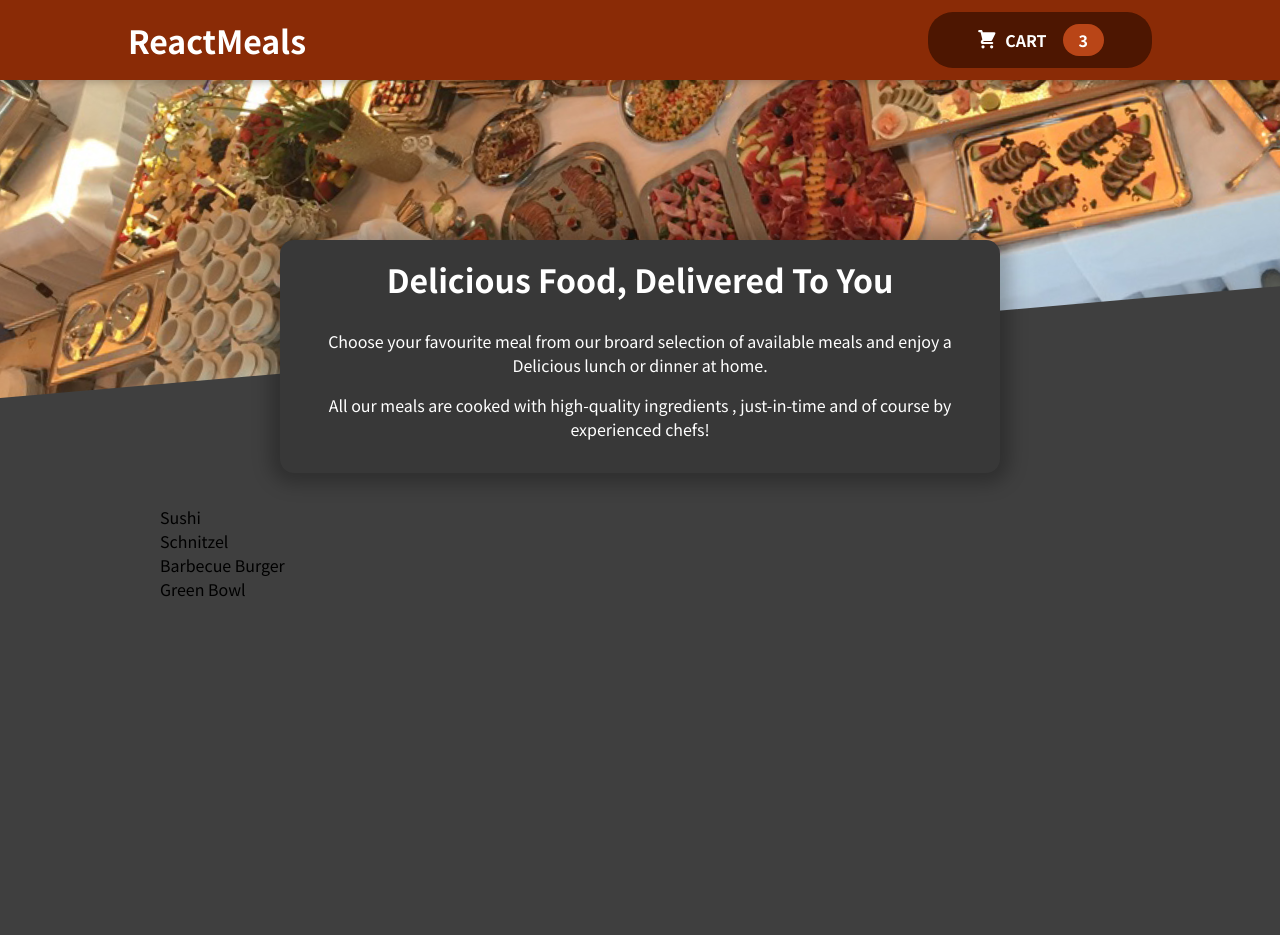
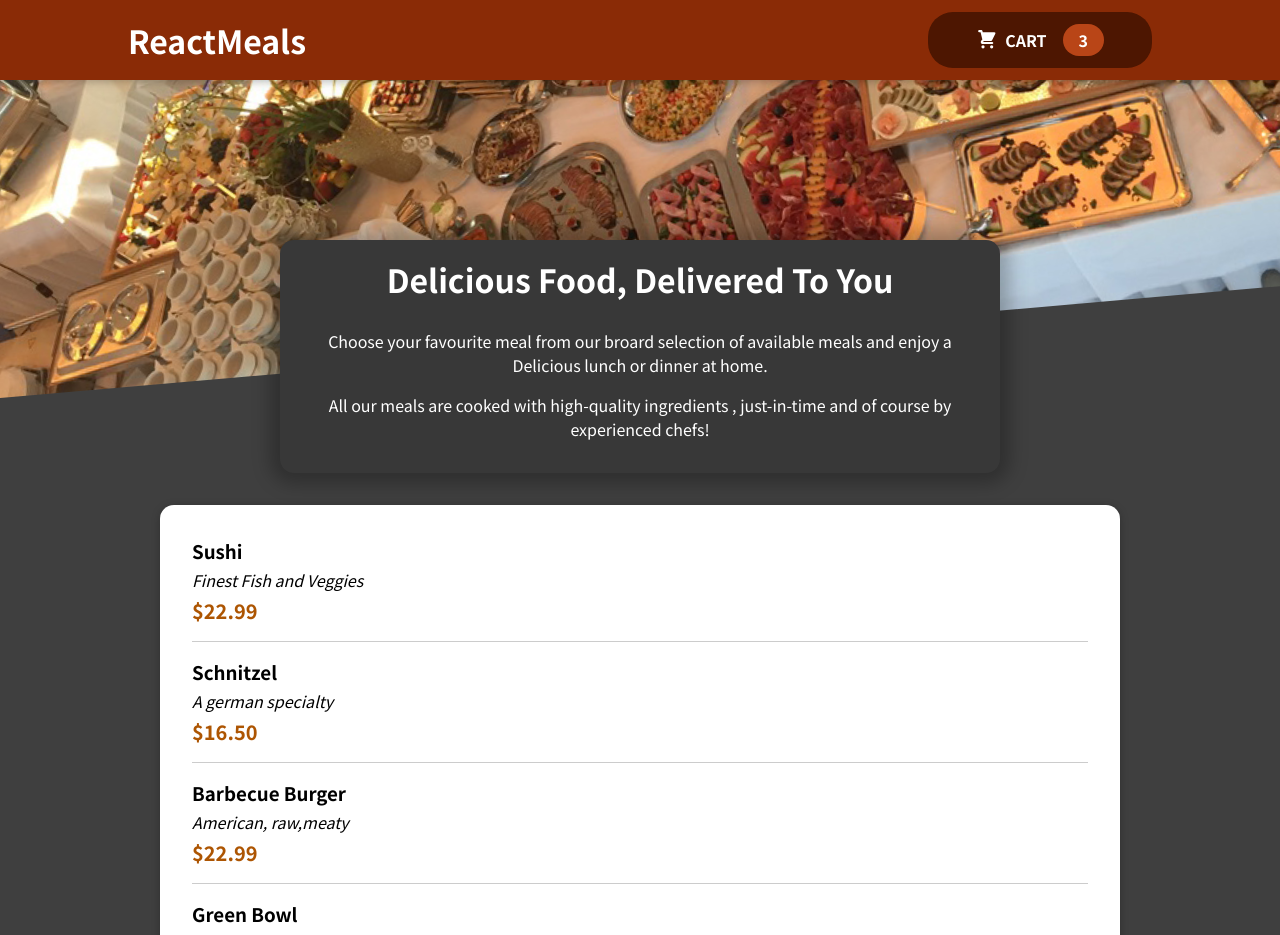
Before and after one commit to Aakriti0108/RestaurantReact, a React (Create React App) app: page / in a window 1280 px wide. Shown: the top 935 px of the page. Before the commit the page ends 800 px from the top, so only its background shows below. Built offline with nearby package versions, Linux system fonts and the light colour scheme.

Commit message:
mEAL item

```diff
--- a/src/components/Meals/AvailableMeals.js
+++ b/src/components/Meals/AvailableMeals.js
@@ -1,4 +1,6 @@
-import classes from './AvailableMeals.module.css'
+import classes from './AvailableMeals.module.css';
+import MealItem from './MealItem/MealItem';
+import Card from '../UI/Card';
 const Dummy_Meals = [
     {
        id:'m1',
@@ -29,14 +31,16 @@
 const AvailableMeals = () =>{
     const mealsList = Dummy_Meals.map(meal =>{
         return(
-            <li>{meal.name}</li>
+            <MealItem key= {meal.id}  name={meal.name} description={meal.description}  price={meal.price}/>
         )
     });
     return (
       <section className={classes.meals}>
+        <Card>
         <ul>
             {mealsList}
         </ul>
+        </Card>
       </section>
     )
 }
--- /dev/null
+++ b/src/components/Meals/MealItem/MealItem.js
@@ -0,0 +1,18 @@
+import React from 'react';
+import classes from './MealItem.module.css';
+
+const MealItem = (props) =>{
+
+    const price = `$${props.price.toFixed(2)}`;
+    return (
+        <li className={classes.meal}>
+            <div>
+                <h3>{props.name}</h3>
+                <div className={classes.description}>{props.description}</div>
+                <div className={classes.price}>{price}</div>
+            </div>
+        </li>
+    )
+}
+
+export default MealItem
--- /dev/null
+++ b/src/components/Meals/MealItem/MealItem.module.css
@@ -0,0 +1,22 @@
+.meal {
+    display: flex;
+    justify-content: space-between;
+    margin: 1rem;
+    padding-bottom: 1rem;
+    border-bottom: 1px solid #ccc;
+  }
+
+  .meal h3 {
+    margin: 0 0 0.25rem 0;
+  }
+
+  .description {
+    font-style: italic;
+  }
+
+  .price {
+    margin-top: 0.25rem;
+    font-weight: bold;
+    color: #ad5502;
+    font-size: 1.25rem;
+  }
--- /dev/null
+++ b/src/components/UI/Card.js
@@ -0,0 +1,11 @@
+import React  from "react";
+import classes from './Card.module.css';
+
+const Card = (props)=>{
+    return(
+        <div className={classes.card}>{props.children}
+            </div>
+    )
+}
+
+export default Card
--- /dev/null
+++ b/src/components/UI/Card.module.css
@@ -0,0 +1,6 @@
+.card {
+    padding: 1rem;
+    box-shadow: 0 2px 8px rgba(0, 0, 0, 0.25);
+    border-radius: 14px;
+    background-color: white;
+  }
```
